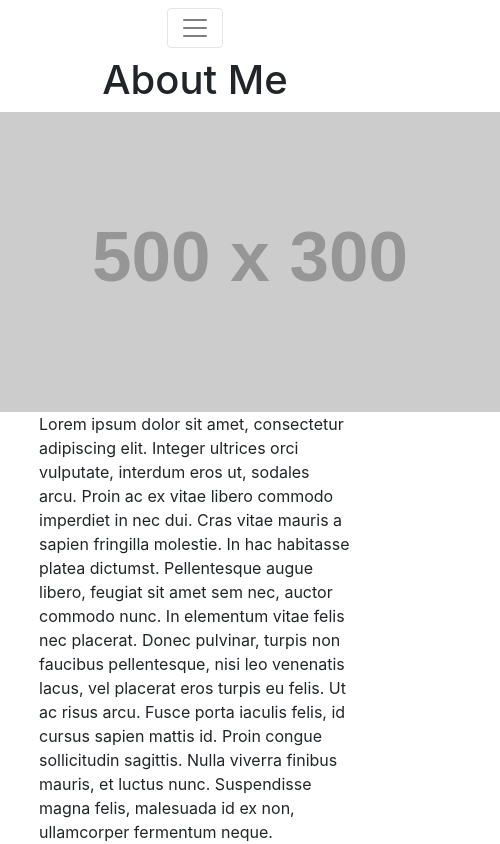
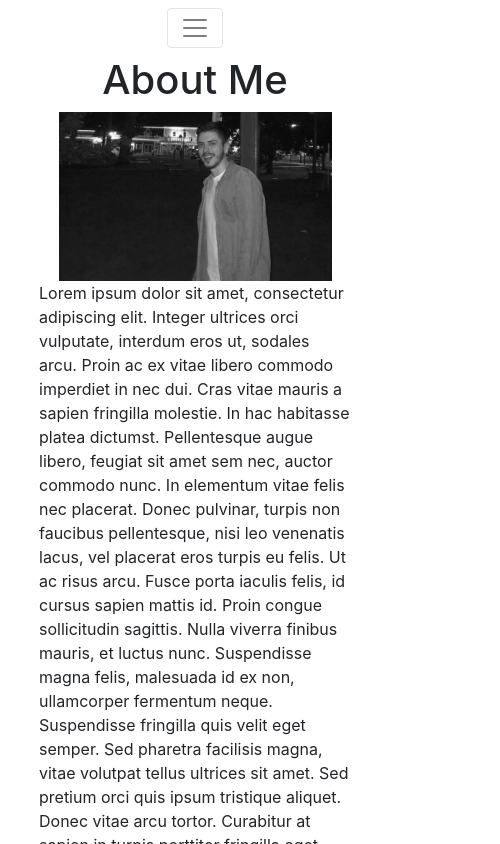
Before and after one commit to nyopko/Personal-Website, a React (Create React App) app: page /about in a window 390 px wide. Shown: the top 844 px of the page, 500 px wide, since content can reach past the window. Built offline with nearby package versions, Linux system fonts and the light colour scheme.

Commit message:
Added profile picture and sized

```diff
--- a/src/App.css
+++ b/src/App.css
@@ -44,6 +44,13 @@
 
 #subPageName{
   margin-top: 8%;
+}
+
+/* About me Styles */
+
+#aboutMePic{
+  width: 500px;
+  height: 300px;
 }
 
 #marketingText{
@@ -133,6 +140,8 @@ hr {
   display: none;
 }
 
+/* Resume Specific Styles */
+
 #resumeWrapper{
   border-style: none;
 }
@@ -150,5 +159,11 @@ hr {
   display: none;
 }
 
+/* About Me Pages */
+
+#aboutMePic{
+  width: 70%;
+  height: 30%;
+}
 
 }
--- a/src/Pages/about.js
+++ b/src/Pages/about.js
@@ -6,6 +6,7 @@ import Grid from '@material-ui/core/Grid';
 // Content import
 import SubPageHeader from '../Components/AboutHeader';
 import Nav from "../Components/Nav";
+import ProfilePic from "../Components/img/profilepic.jpg"
 
 
 class App extends Component {
@@ -19,15 +20,15 @@ class App extends Component {
                     justify="center"
                     alignItems="center"
                 >
+                    <SubPageHeader />
                     <h1 classname="pageHeaders">About Me</h1>
-                    <SubPageHeader />
+                    <img id="aboutMePic" src={ProfilePic} />
                     <Grid
                         container
                         direction="row"
                         justify="space-evenly"
                         alignItems="center"
                     >
-                        <img src="https://via.placeholder.com/500x300" />
                         <p className="mainText">Lorem ipsum dolor sit amet, consectetur adipiscing elit. Integer ultrices orci vulputate, interdum eros ut, sodales arcu. Proin ac ex vitae libero commodo imperdiet in nec dui. Cras vitae mauris a sapien fringilla molestie. In hac habitasse platea dictumst. Pellentesque augue libero, feugiat sit amet sem nec, auctor commodo nunc. In elementum vitae felis nec placerat. Donec pulvinar, turpis non faucibus pellentesque, nisi leo venenatis lacus, vel placerat eros turpis eu felis. Ut ac risus arcu. Fusce porta iaculis felis, id cursus sapien mattis id. Proin congue sollicitudin sagittis. Nulla viverra finibus mauris, et luctus nunc. Suspendisse magna felis, malesuada id ex non, ullamcorper fermentum neque. Suspendisse fringilla quis velit eget semper.
 
 Sed pharetra facilisis magna, vitae volutpat tellus ultrices sit amet. Sed pretium orci quis ipsum tristique aliquet. Donec vitae arcu tortor. Curabitur at sapien in turpis porttitor fringilla eget condimentum mi. Etiam eget nunc quis libero mattis iaculis. Vivamus maximus euismod libero, ut convallis quam varius quis. Proin lectus est, pharetra non tempor eget, molestie quis tellus.</p>
```
Also changed, not shown: src/Components/img/profilepic.jpg (added).
